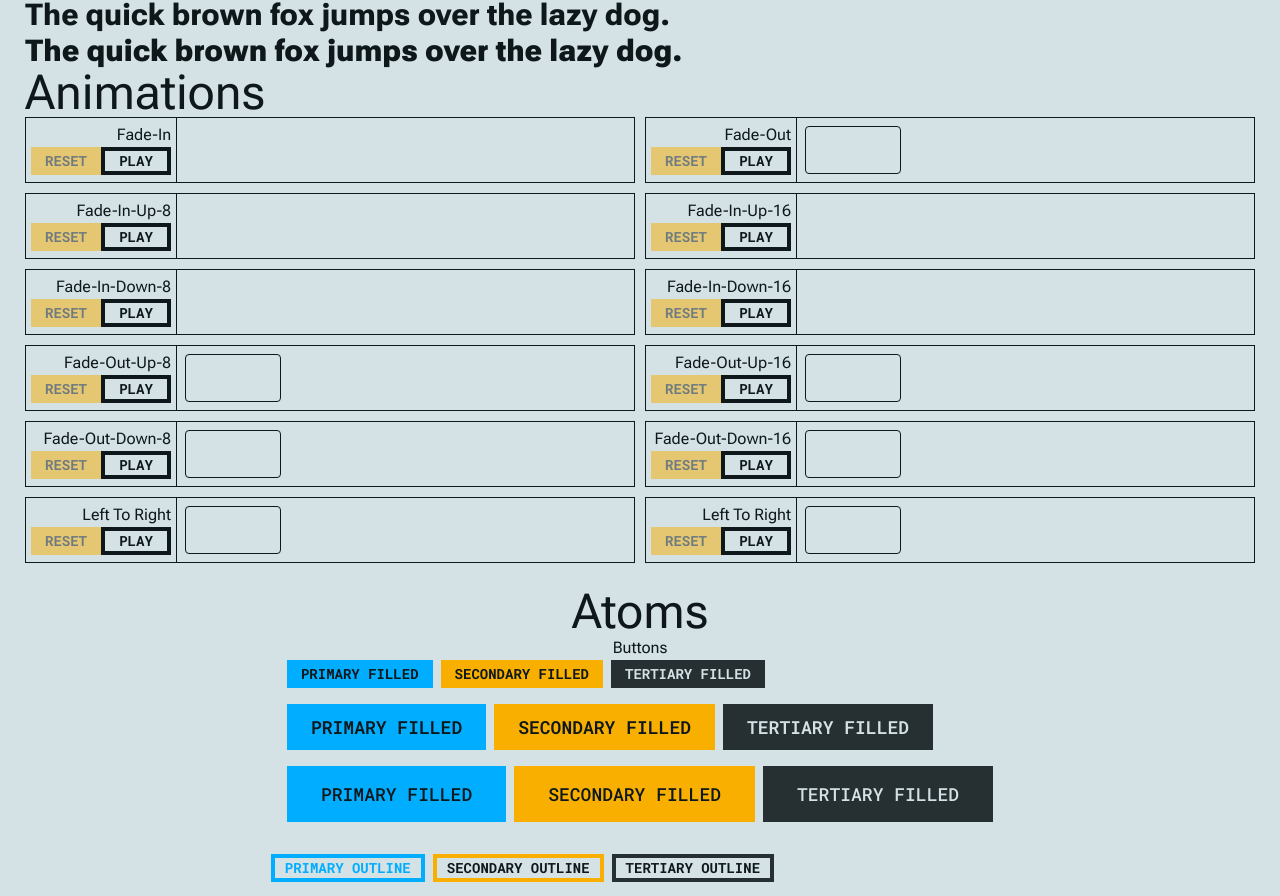
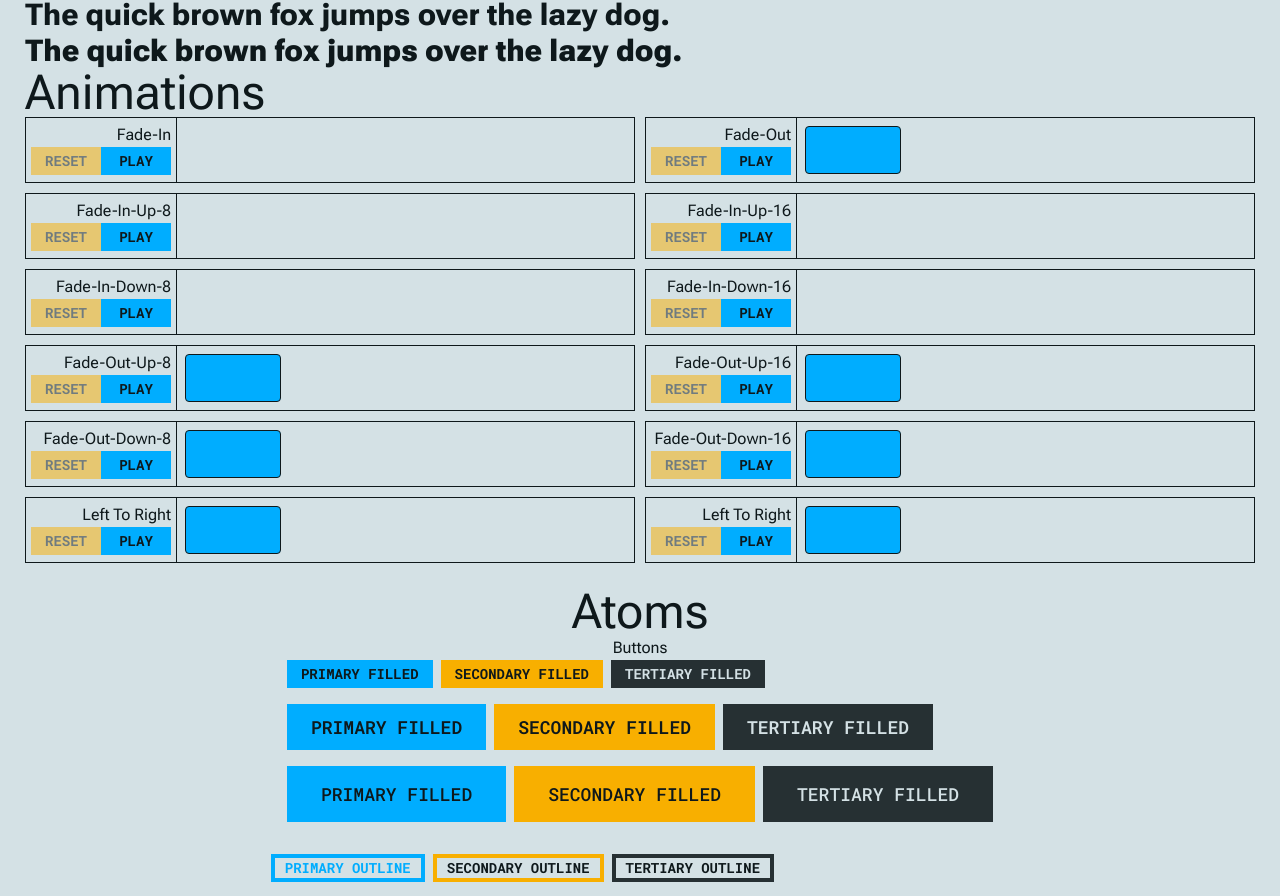
Before and after one commit to hojoon0724/hojoon-kim-portfolio, a Next.js app: page /components in a window 1280 px wide. Shown: the part 2599-3495 px from the top of the page. Built offline with nearby package versions, Linux system fonts and the light colour scheme.

Commit message:
fixed lint errors

```diff
--- a/components/2-molecules/AnimationTrigger.tsx
+++ b/components/2-molecules/AnimationTrigger.tsx
@@ -54,7 +54,7 @@ export function AnimationTrigger({
             color="secondary"
             size="sm"
           />
-          <Button onClick={handleTrigger} disabled={isDisabled} text="play" variant="filled" color="accent" size="sm" />
+          <Button onClick={handleTrigger} disabled={isDisabled} text="play" variant="filled" color="primary" size="sm" />
         </div>
       </div>
       <div className="overflow-hidden pl-2 pr-26 py-2">
@@ -62,7 +62,7 @@ export function AnimationTrigger({
           key={animationKey}
           className={`${shouldApplyAnimation ? animationClass : startVisible ? "" : "invisible"}`}
         >
-          {children || <div className="w-24 h-12 bg-surface-accent-peak border rounded" />}
+          {children || <div className="w-24 h-12 bg-surface-primary border rounded" />}
         </div>
       </div>
     </div>
--- a/components/4-organisms/NavBar.tsx
+++ b/components/4-organisms/NavBar.tsx
@@ -92,7 +92,7 @@ export function NavBar() {
                   >
                     <Button
                       variant="filled"
-                      color="peak"
+                      color="primary"
                       text={item.name}
                       size="sm"
                       url={item.href}
```
